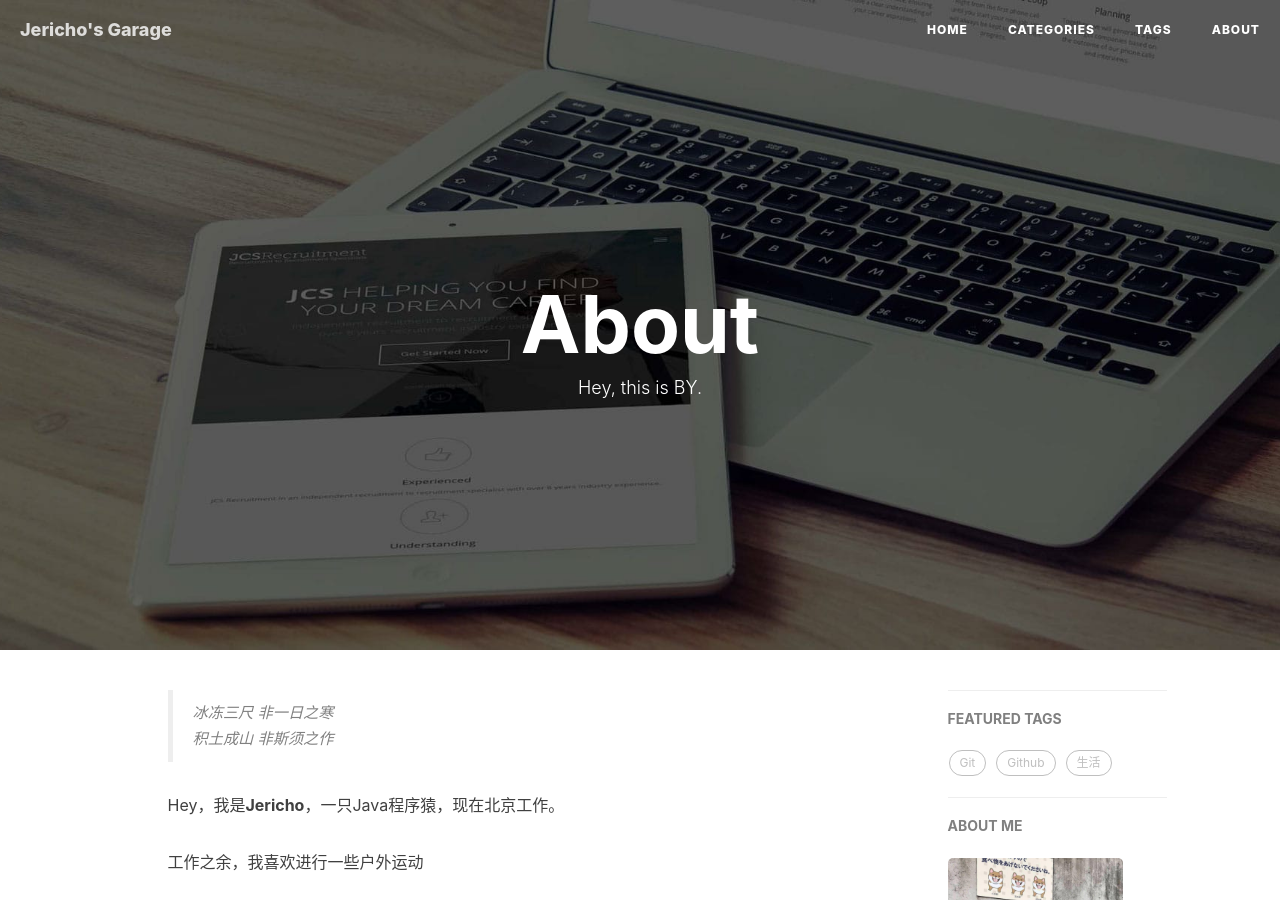
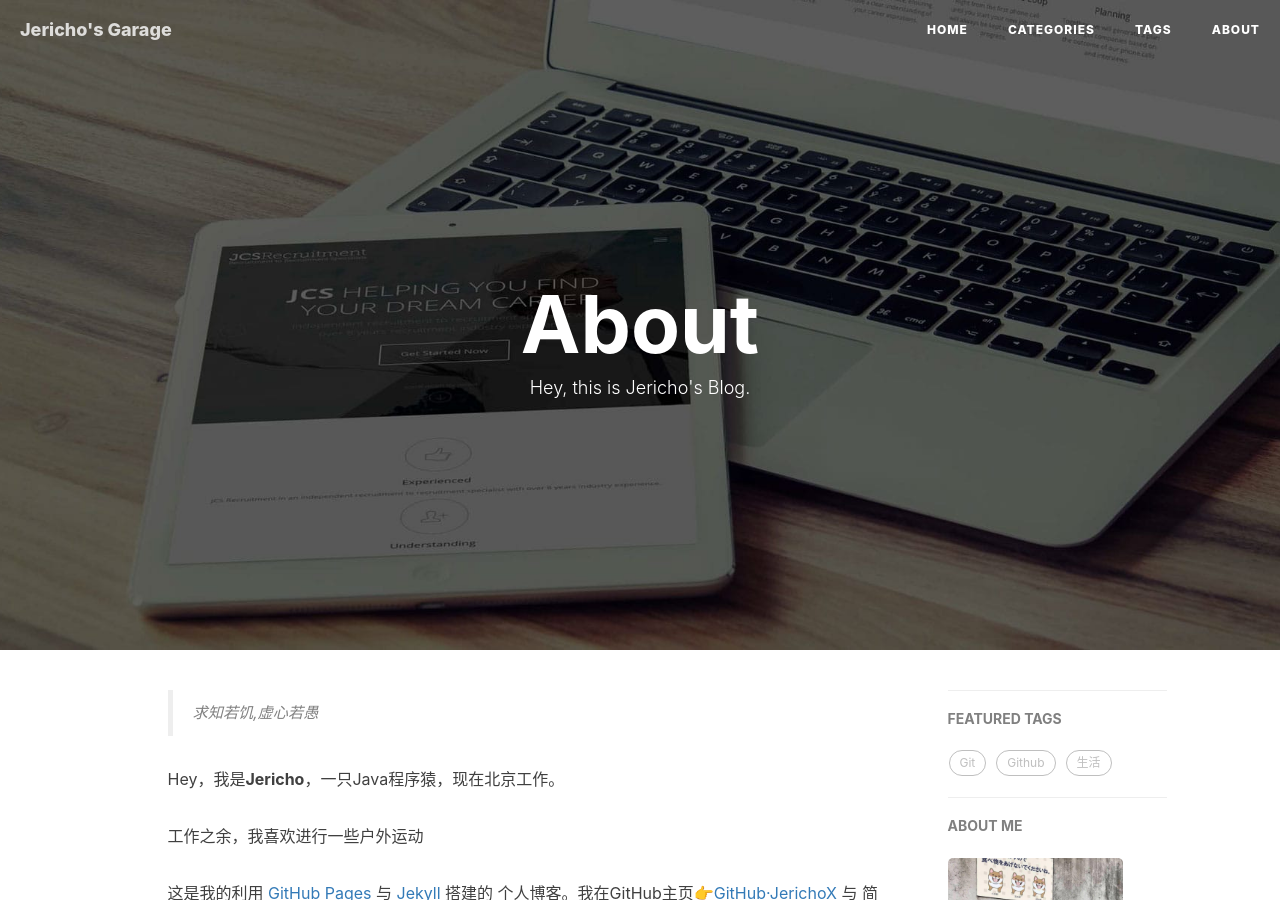
Before and after one commit to JerichoX/jerichox.github.io, a Jekyll site: the page built from about.html, in a window 1280 px wide and 900 px high. Built offline with Jekyll 4.4.1, drawn with Linux system fonts in a browser that asks for light colours; nearby versions of some CDN libraries; comment, search, counter and statistics services are not loaded.

Commit message:
update about

```diff
--- a/about.html
+++ b/about.html
@@ -1,7 +1,7 @@
 ---
 layout: page
 title: "About"
-description: "Hey, this is BY."
+description: "Hey, this is Jericho's Blog."
 header-img: "img/post-bg-rwd.jpg"
 ---
 
@@ -15,8 +15,7 @@ header-img: "img/post-bg-rwd.jpg"
 <div class="zh post-container">
 
     <!--copied from markdown -->
-    <blockquote><p>冰冻三尺 非一日之寒<br>
-    积土成山 非斯须之作</p></blockquote>
+    <blockquote><p>求知若饥,虚心若愚</p></blockquote>
 
     <p>Hey，我是<strong>Jericho</strong>，一只Java程序猿，现在北京工作。</p>
 
```
